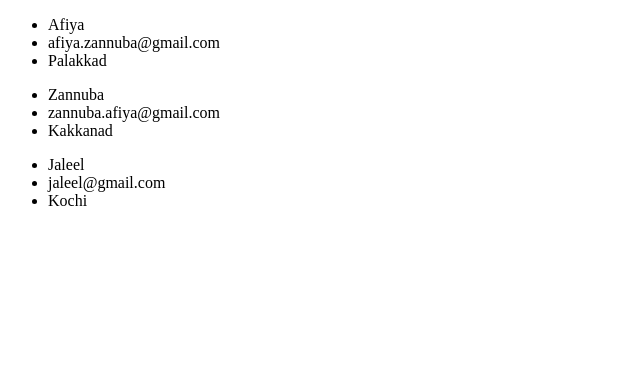
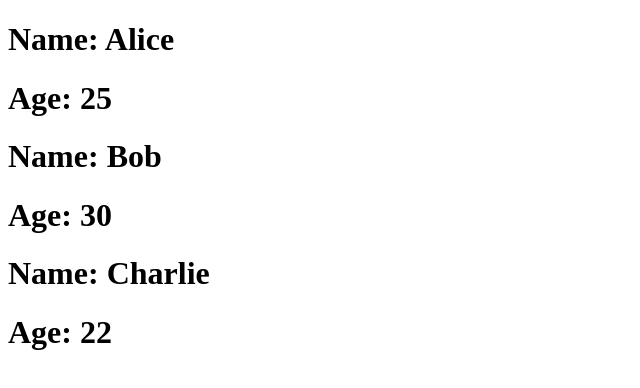
Before and after one commit to AfiyaZannuba/React-Learning, a React (Vite) app: page / in a window 1280 px wide. Shown: the top 388 px of the page, without its empty margins (0-640 px from the left). Built offline with nearby package versions, Linux system fonts and the light colour scheme.

Commit message:
Destructuring the elements in an array using map method.

```diff
--- a/src/App.jsx
+++ b/src/App.jsx
@@ -1,35 +1,8 @@
-// import Greeting from "./components/Greeting";
-// import ProductInfo from "./components/ProductInfo";
+import UserList from "./components/userList";
 
 const App = () => {
-  const userInfo = [
-    {
-      username: "Afiya",
-      email: "afiya.zannuba@gmail.com",
-      location: "Palakkad"
-    },
-    {
-      username: "Zannuba",
-      email: "zannuba.afiya@gmail.com",
-      location: "Kakkanad"
-    },
-    {
-      username: "Jaleel",
-      email: "jaleel@gmail.com",
-      location: "Kochi"
-    }
-  ]
-
   return (
-    <main>
-      {userInfo.map(({username, email, location}) => (
-        <ul key={Math.random()}>
-          <li>{username}</li>
-          <li>{email}</li>
-          <li>{location}</li>
-        </ul>
-      ))}
-    </main>
+    <UserList />
   )
 }
 
--- /dev/null
+++ b/src/components/userList.jsx
@@ -0,0 +1,21 @@
+const UserList = () => {
+
+    const users = [
+        {id: 1, name: "Alice", age: 25},
+        {id: 2, name: "Bob", age: 30},
+        {id: 3, name: "Charlie", age: 22}
+    ];
+
+    return(
+       <div>
+        { users.map(({id, name, age})=>(
+            <div key={id}>
+                <h1>Name: {name}</h1>
+                <h1>Age: {age}</h1>
+            </div>
+        ))}
+       </div>
+    );
+}
+
+export default UserList;
```
